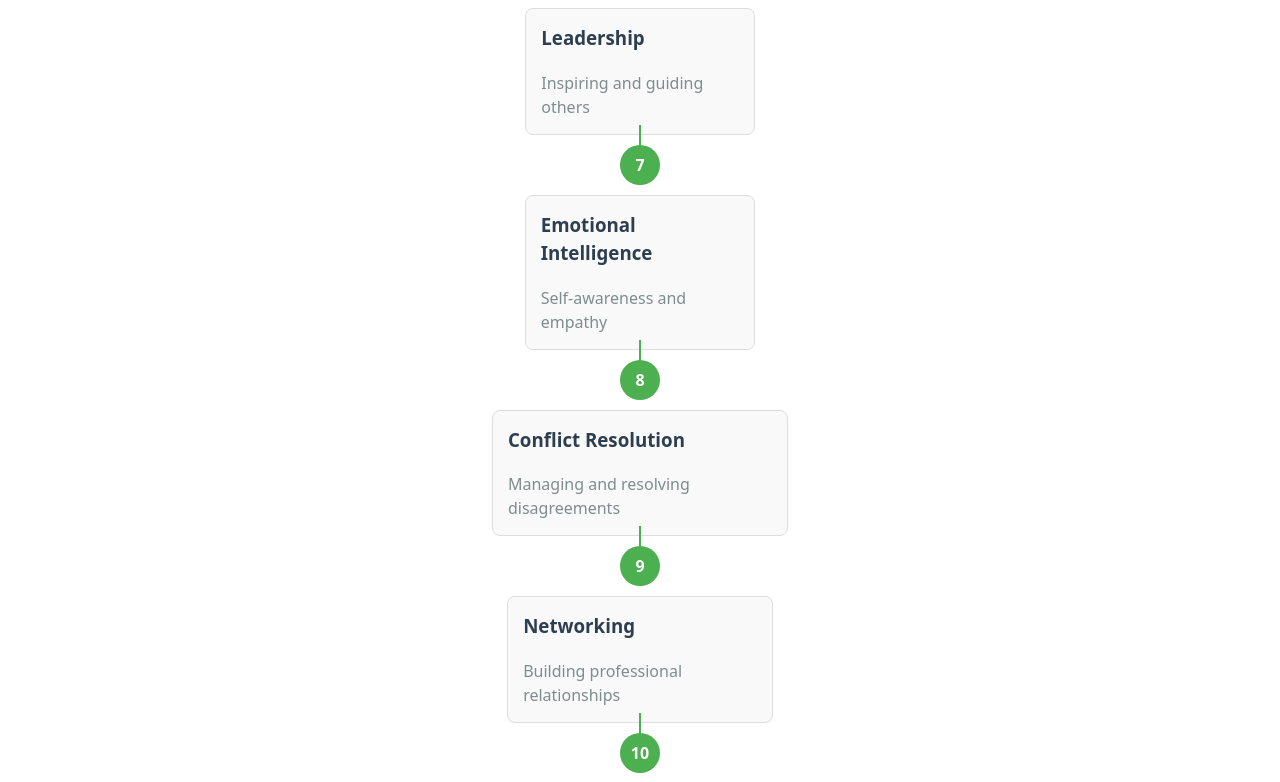
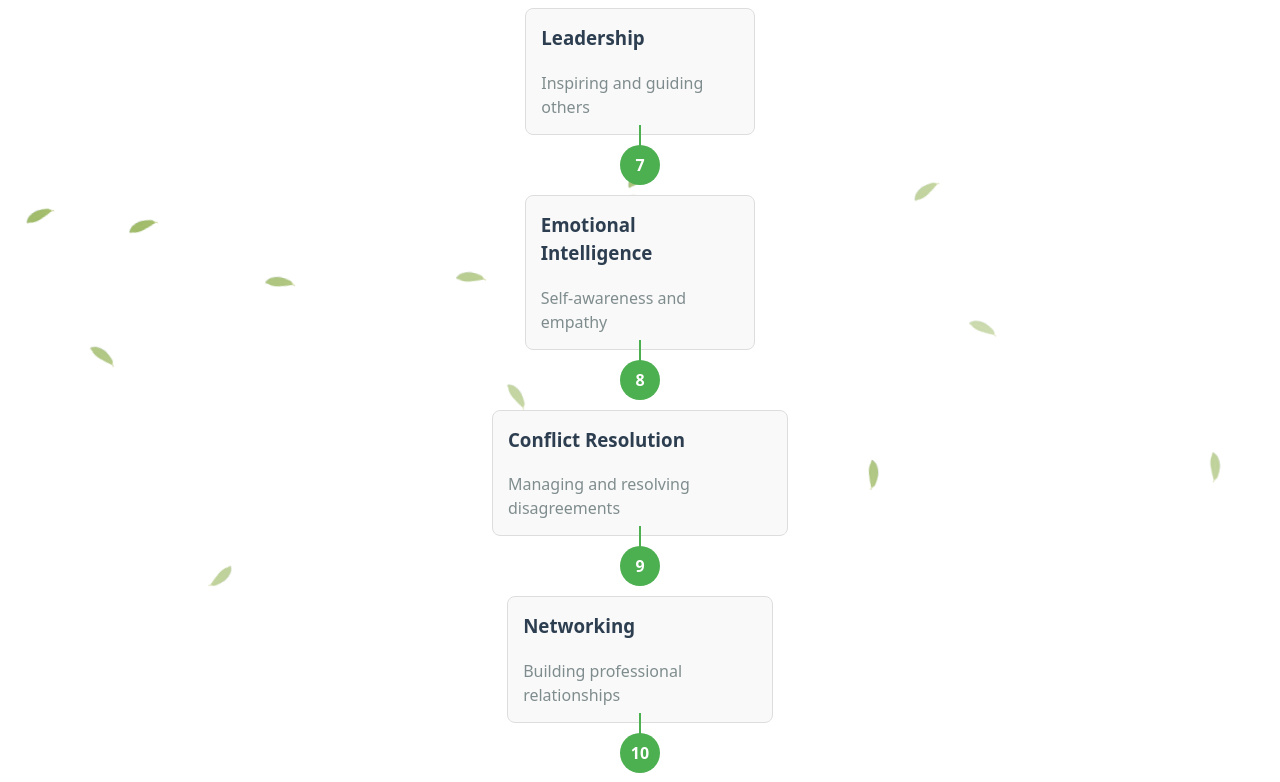
Before and after one commit to viv-7/prototype-0, a React (Vite) app in the folder prototype/: page /soft-skills in a window 1280 px wide. Shown: the part 1305-2087 px from the top of the page. Built offline with nearby package versions, Linux system fonts and the light colour scheme.

Commit message:
add leaves

```diff
--- a/prototype/src/App.jsx
+++ b/prototype/src/App.jsx
@@ -7,10 +7,11 @@ import FrontendRoadmap from './components/FrontendRoadmap';
 import BackendRoadmap from './components/BackendRoadmap';
 import DatabaseRoadmap from './components/DatabaseRoadmap';
 import SoftSkills from './components/SoftSkills';
+import FallingLeaves from './components/FallingLeaves';
 import './App.css';
 
 function App() {
-  return (
+  return (<>
     <Router>
       <div className="app">
         <Header />
@@ -26,6 +27,11 @@ function App() {
         </main>
       </div>
     </Router>
+
+      <FallingLeaves />
+
+
+    </>
   );
 }
 
--- /dev/null
+++ b/prototype/src/components/FallingLeaves.css
@@ -0,0 +1,17 @@
+.leaf {
+    position: fixed;
+    width: 30px;
+    height: auto;
+    pointer-events: none;
+    z-index: -1; /* Behind content */
+    animation: falling linear infinite;
+  }
+
+  @keyframes falling {
+    0% {
+      transform: translateY(-10%) translateX(-10px) rotate(0deg);
+    }
+    100% {
+      transform: translateY(100vh) translateX(10px) rotate(360deg);
+    }
+  }
--- /dev/null
+++ b/prototype/src/components/FallingLeaves.jsx
@@ -0,0 +1,27 @@
+import React, { useEffect } from 'react';
+import './FallingLeaves.css';
+
+const FallingLeaves = () => {
+  useEffect(() => {
+    const container = document.body; // or a specific div
+
+    for (let i = 0; i < 15; i++) {
+      const leaf = document.createElement('img');
+      leaf.src = './src/assets/leaf.png'; // Path from public/
+      leaf.className = 'leaf';
+      leaf.style.left = `${Math.random() * 100}vw`;
+      leaf.style.animationDuration = `${5 + Math.random() * 10}s`;
+      leaf.style.opacity = `${0.2 + Math.random() * 0.5}`; // Random opacity
+      container.appendChild(leaf);
+    }
+
+    return () => {
+      // Cleanup on unmount
+      document.querySelectorAll('.leaf').forEach(el => el.remove());
+    };
+  }, []);
+
+  return null; // No visible DOM elements
+};
+
+export default FallingLeaves;
```
Also changed, not shown: prototype/src/assets/leaf.png (added).
